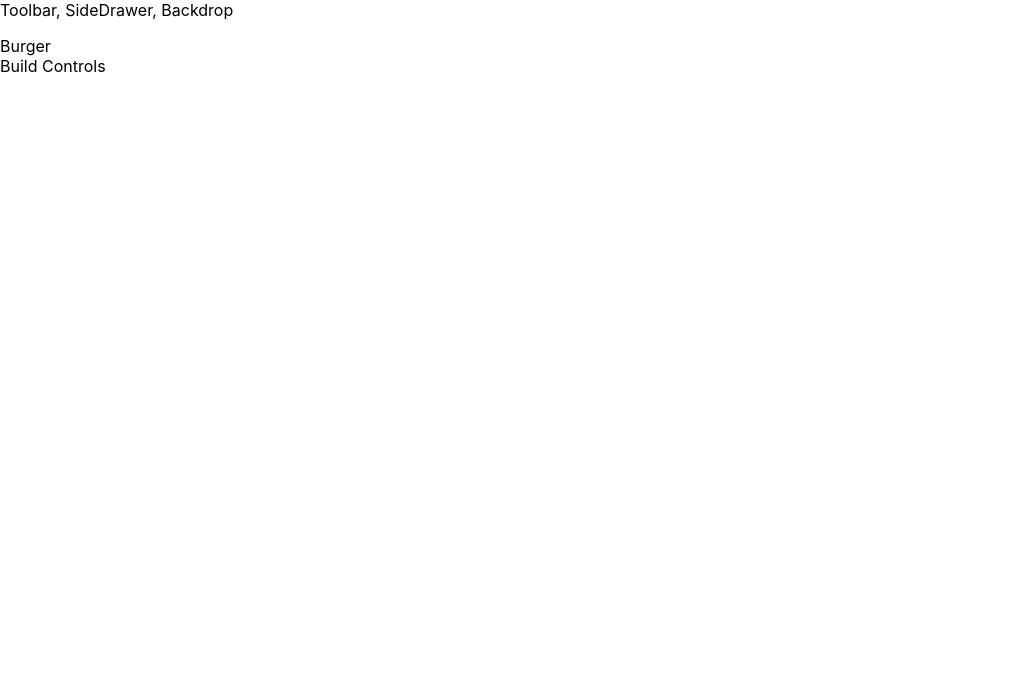
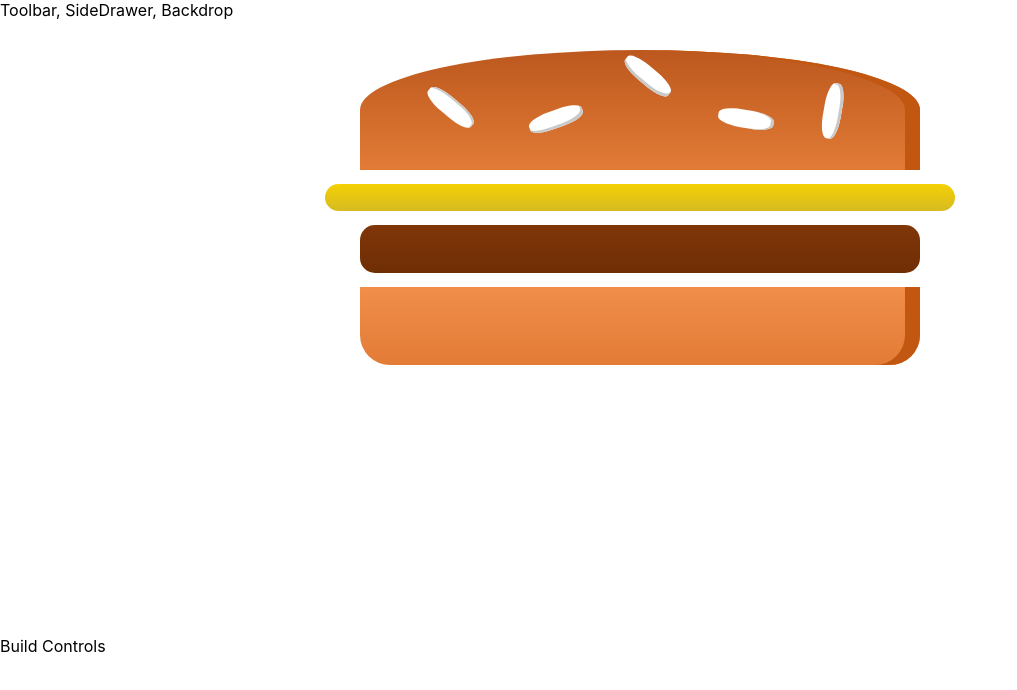
Before and after one commit to ysvet/myburger, a React (Create React App) app: page / in a window 1280 px wide. Shown: the top 690 px of the page, without its empty margins (0-1017 px from the left). Built offline with nearby package versions, Linux system fonts and the light colour scheme.

Commit message:
added burger component

```diff
--- a/src/components/Burger/Burger.js
+++ b/src/components/Burger/Burger.js
@@ -0,0 +1,17 @@
+import React from 'react';
+
+import BurgerIngredient from './BurgerIngredient/BurgerIngredient';
+import styles from './Burger.module.css';
+
+const burger = ( props ) => {
+    return (
+        <div className={styles.Burger}>
+            <BurgerIngredient type="bread-top" />
+            <BurgerIngredient type="cheese" />
+            <BurgerIngredient type="meat" />
+            <BurgerIngredient type="bread-bottom" />
+        </div>
+    );
+};
+
+export default burger;
--- /dev/null
+++ b/src/components/Burger/Burger.module.css
@@ -0,0 +1,31 @@
+.Burger {
+   width: 100%;
+   margin: auto;
+   height: 250px;
+   overflow: auto;
+   text-align: center;
+   font-weight: bold;
+   font-size: 1.2 rem;
+}
+
+@media (min-width: 500px) and (min-height: 400px) {
+    .Burger {
+        width: 350px;
+        height: 300px;
+    }
+}
+
+
+@media (min-width: 500px) and (min-height: 401px) {
+    .Burger {
+        width: 450px;
+        height: 400px;
+    }
+}
+
+@media (min-width: 1000px) and (min-height: 700px) {
+    .Burger {
+        width: 700px;
+        height: 600px;
+    }
+}
--- a/src/components/Burger/burgerIngredient/burgerIngredient.js
+++ b/src/components/Burger/burgerIngredient/burgerIngredient.js
@@ -5,16 +5,16 @@ class BurgerIngredient extends Component {
     render () {
         let ingredient = null;
 
-        switch (props.type) {
+        switch (this.props.type) {
             case ('bread-bottom'):
                 ingredient = <div className={styles.BreadBottom}></div>;
                 break;
             case ('bread-top'):
                 ingredient = (
                      <div className={styles.BreadTop}>
-                       <div calssName={styles.Seeds1}></div>
-                       <div calssName={styles.Seeds2}></div>
-                     </div>;
+                       <div className={styles.Seeds1}></div>
+                       <div className={styles.Seeds2}></div>
+                     </div>
                 );
                 break;
             case ('meat'):
@@ -29,7 +29,7 @@ class BurgerIngredient extends Component {
             case ('bacon'):
                 ingredient = <div className={styles.Bacon}></div>;
                 break;
-            defaault:
+            default:
                 ingredient = null;
         }
 
--- a/src/containers/BurgerBuilder/BurgerBuilder.js
+++ b/src/containers/BurgerBuilder/BurgerBuilder.js
@@ -1,12 +1,13 @@
 import React, { Component } from 'react';
 
 import Auxiliary from '../../hoc/Auxiliary';
+import Burger from '../../components/Burger/Burger';
 
 class BurgerBuilder extends Component {
   render() {
     return (
      <Auxiliary>
-        <div>Burger</div>
+        <Burger />
         <div>Build Controls</div>
       </Auxiliary>
     );
```
